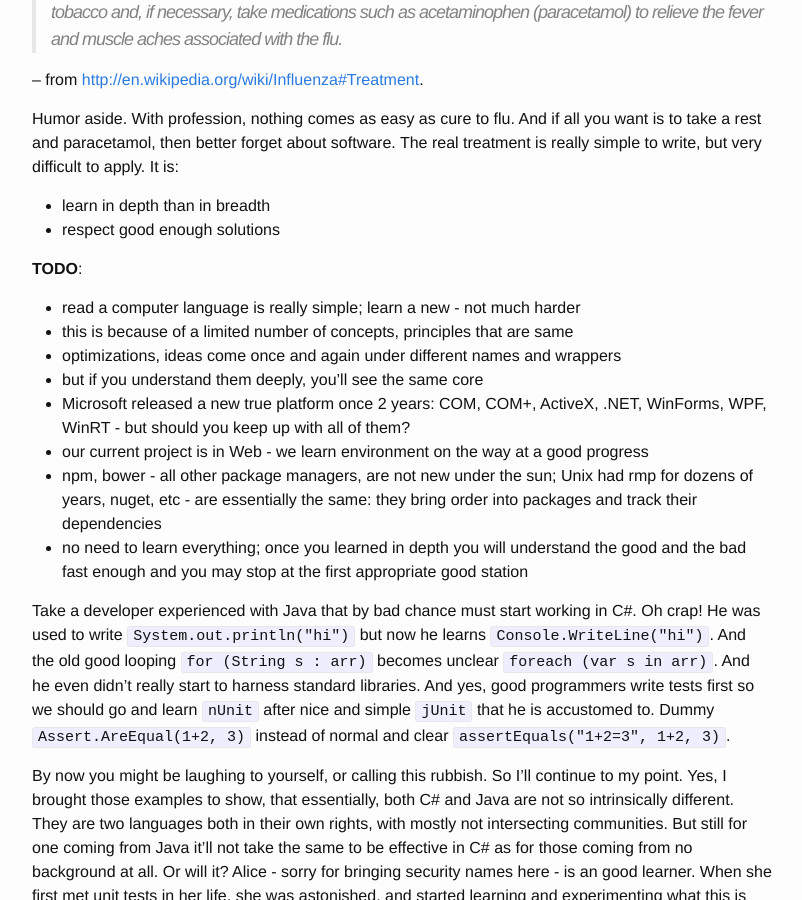
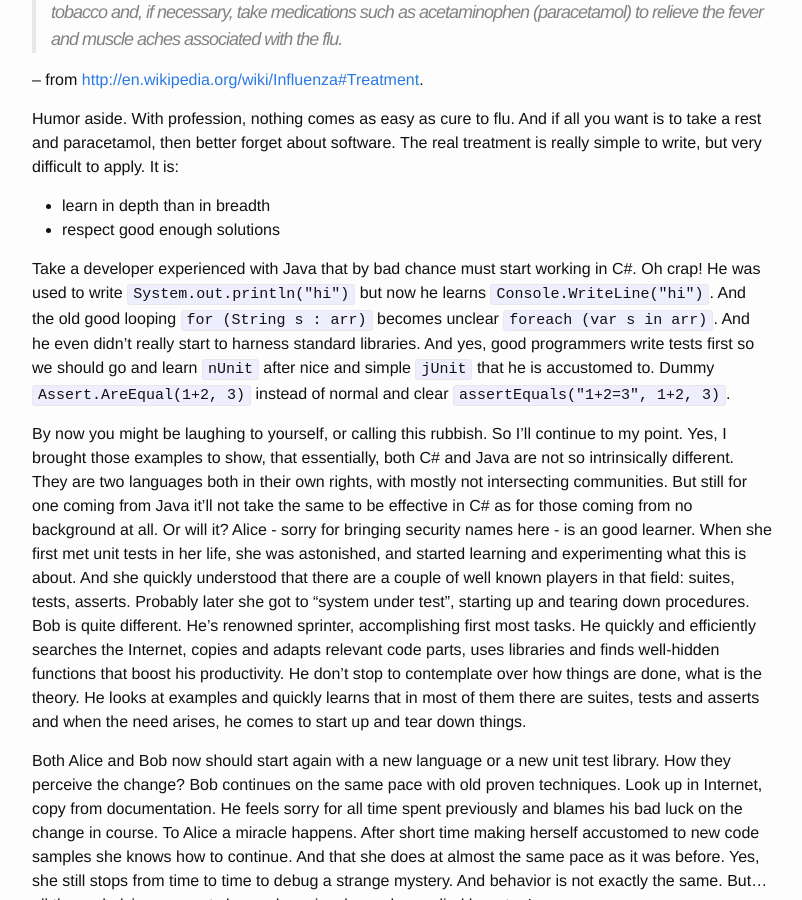
Before and after one commit to barahilia/blog, a Jekyll site: the page built from _posts/2014-12-13-developaralysis-treatment.markdown, in a window 1280 px wide and 900 px high, scrolled down 450 px. Shown: the whole window, without its empty margins (238-1040 px from the left). Built offline with Jekyll 4.4.1, drawn with Linux system fonts in a browser that asks for light colours.

Commit message:
Removing TODOs

```diff
--- a/_posts/2014-12-13-developaralysis-treatment.markdown
+++ b/_posts/2014-12-13-developaralysis-treatment.markdown
@@ -31,23 +31,6 @@ is:
 
 * learn in depth than in breadth
 * respect good enough solutions
-
-**TODO**:
-
-* read a computer language is really simple; learn a new - not much harder
-* this is because of a limited number of concepts, principles that are same
-* optimizations, ideas come once and again under different names and wrappers
-* but if you understand them deeply, you'll see the same core
-* Microsoft released a new true platform once 2 years: COM, COM+, ActiveX, .NET,
-WinForms, WPF, WinRT - but should you keep up with all of them?
-* our current project is in Web - we learn environment on the way at a good
-progress
-* npm, bower - all other package managers, are not new under the sun; Unix had
-rmp for dozens of years, nuget, etc - are essentially the same: they bring order
-into packages and track their dependencies
-* no need to learn everything; once you learned in depth you will understand the
-good and the bad fast enough and you may stop at the first appropriate good
-station
 
 Take a developer experienced with Java that
 by bad chance must start working in C\#. Oh crap! He was used to write
```
